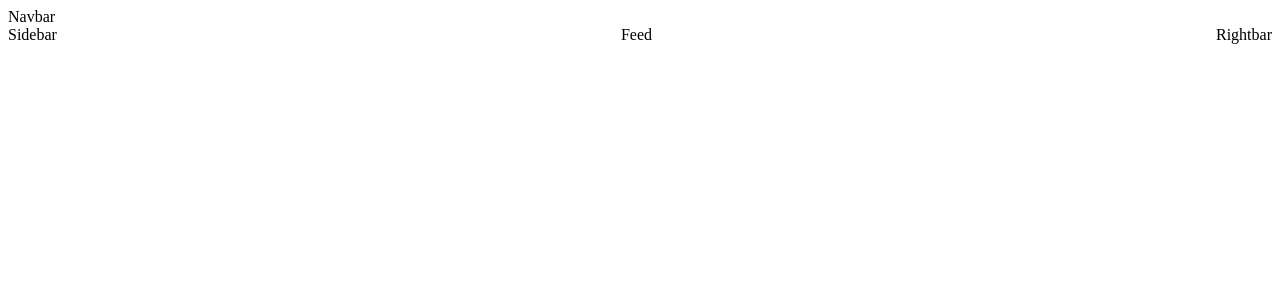
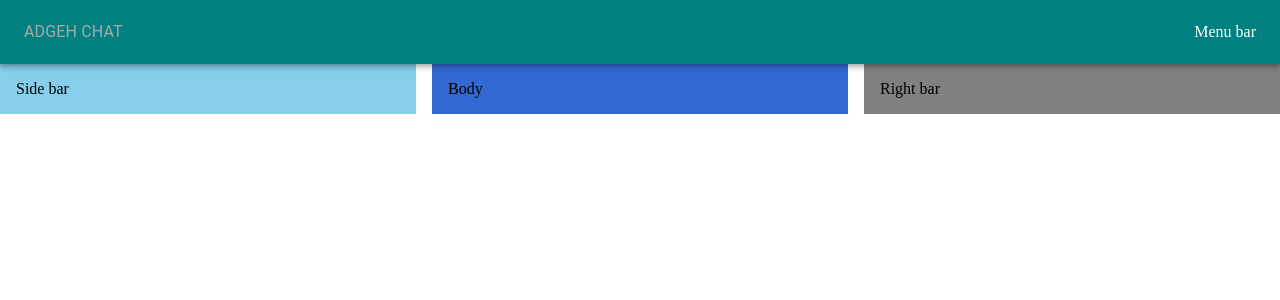
Before and after one commit to adgehbirhane/adgehchat, a React (Vite) app: page / in a window 1280 px wide. Shown: the top 300 px of the page. Built offline with nearby package versions, Linux system fonts and the light colour scheme.

Commit message:
scheleton for my app

```diff
--- a/src/common/logo/Logo.tsx
+++ b/src/common/logo/Logo.tsx
@@ -0,0 +1,10 @@
+import { Typography } from '@mui/material'
+import React from 'react'
+
+export const Logo = () => {
+  return (
+    <Typography variant="body1" color="darkgrey">
+        ADGEH CHAT
+    </Typography>
+  )
+}
--- a/src/components/feed/Feed.tsx
+++ b/src/components/feed/Feed.tsx
@@ -1,7 +1,14 @@
-import React from 'react'
+import { Box } from "@mui/material";
+import React from "react";
 
 export const Feed = () => {
   return (
-    <div>Feed</div>
-  )
-}
+    <Box
+      bgcolor="Highlight"
+      flex={1}
+      p={2}
+    >
+      Body
+    </Box>
+  );
+};
--- /dev/null
+++ b/src/components/header/Menubar.tsx
@@ -0,0 +1,7 @@
+import React from 'react'
+
+export const Menubar = () => {
+  return (
+    <div>Menu bar</div>
+  )
+}
--- a/src/components/header/Navbar.tsx
+++ b/src/components/header/Navbar.tsx
@@ -1,7 +1,19 @@
+import { AppBar, Box, Toolbar, styled } from '@mui/material'
 import React from 'react'
+import { Logo } from '../../common/logo/Logo'
+import { Menubar } from './Menubar'
 
+const StyledToolbar = styled(Toolbar)({
+  display: 'flex',
+  justifyContent: 'space-between',
+})
 export const Navbar = () => {
   return (
-    <div>Navbar</div>
+    <AppBar sx={{backgroundColor: 'teal', position: 'sticky', p: '0px'}}>
+      <StyledToolbar>
+          <Logo/>
+          <Menubar/>
+      </StyledToolbar>
+    </AppBar>
   )
 }
--- a/src/components/rightbar/Rightbar.tsx
+++ b/src/components/rightbar/Rightbar.tsx
@@ -1,7 +1,15 @@
-import React from 'react'
+import { Box } from "@mui/material";
+import React from "react";
 
 export const Rightbar = () => {
   return (
-    <div>Rightbar</div>
-  )
-}
+    <Box
+      bgcolor="gray"
+      flex={1}
+      p={2}
+      sx={{ display: { xs: "none", sm: "block" } }}
+    >
+      Right bar
+    </Box>
+  );
+};
--- a/src/components/sidebar/Sidebar.tsx
+++ b/src/components/sidebar/Sidebar.tsx
@@ -1,7 +1,10 @@
+import { Box } from '@mui/material'
 import React from 'react'
 
 export const Sidebar = () => {
   return (
-    <div>Sidebar</div>
+   <Box bgcolor="skyblue" flex={1} p={2} sx={{display:{ xs: "none", sm: 'block'}}}>
+    Side bar
+    </Box>
   )
 }
--- /dev/null
+++ b/src/index.css
@@ -0,0 +1,3 @@
+*{
+    margin: 0;
+}
--- a/src/main.tsx
+++ b/src/main.tsx
@@ -1,9 +1,10 @@
 import React from 'react'
 import ReactDOM from 'react-dom/client'
 import App from './App.tsx'
+import './index.css';
 
 ReactDOM.createRoot(document.getElementById('root')!).render(
   <React.StrictMode>
-      <App />
+      <App/>
   </React.StrictMode>,
 )
```
